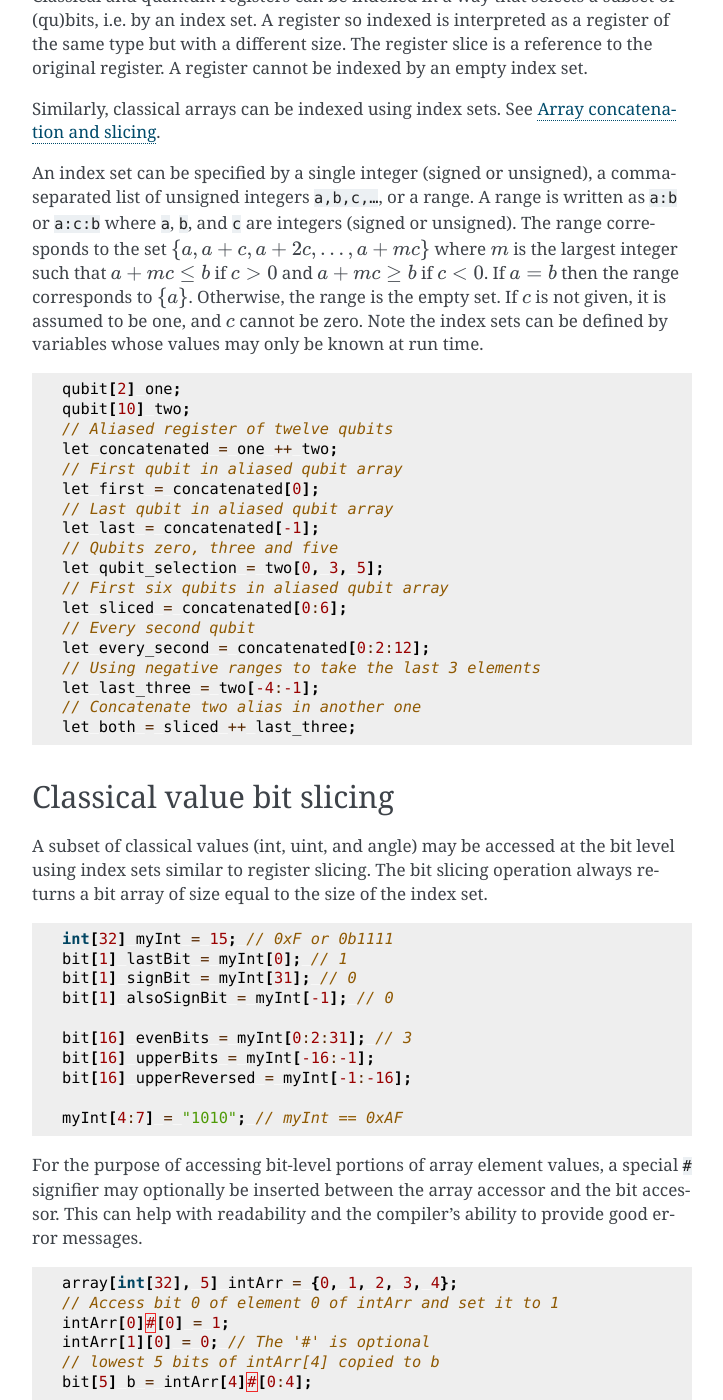
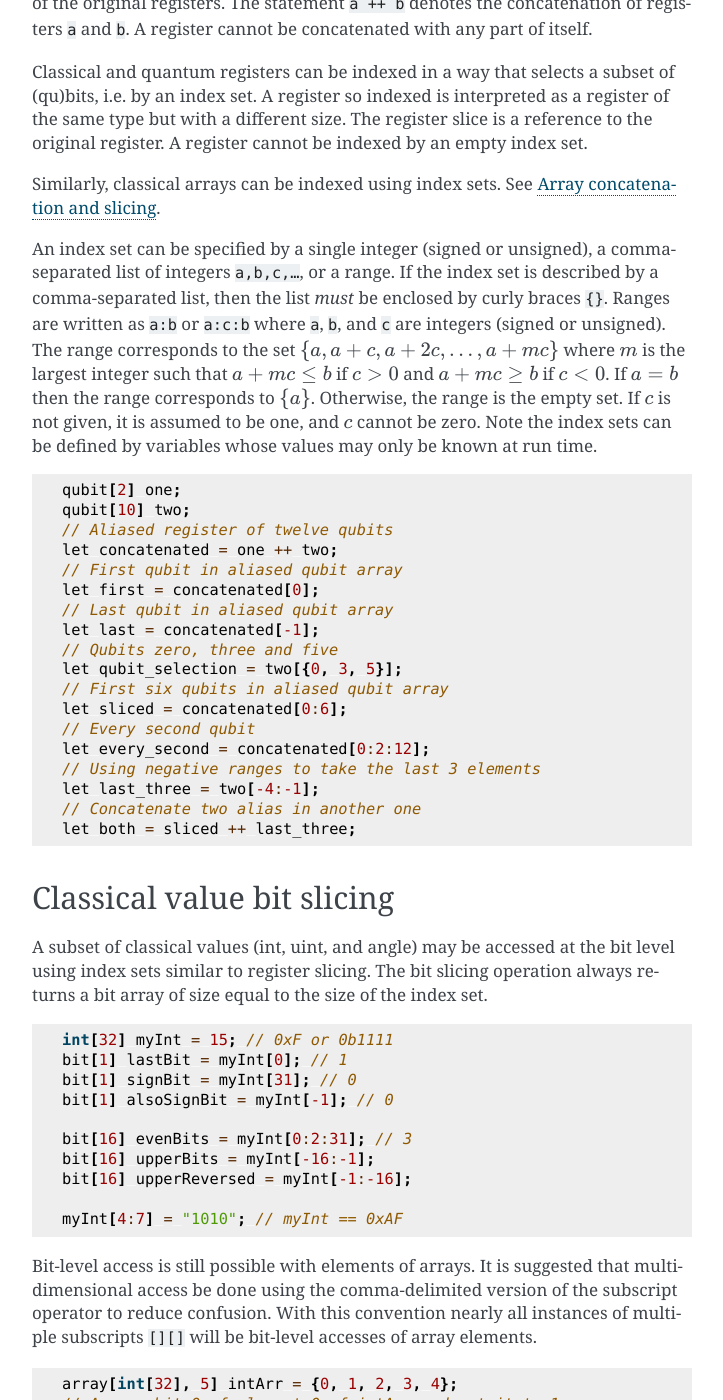
Before and after one commit to openqasm/openqasm, a Sphinx documentation site: the page built from source/language/types.rst, in a window 1280 px wide and 1400 px high, scrolled down 7398 px. Shown: the whole window, without its empty margins (388-1111 px from the left). Built offline with Sphinx 7.4.7, drawn with Linux system fonts in a browser that asks for light colours; cross-references to code outside the pages are shown as plain code; some of the changed text lies outside the part shown.

Commit message:
Allow multi-dimensional subscript operator to use comma-separated indices instead of multipl [][], also specify that comma-separated list index sets must be enclosed by {}

```diff
--- a/source/language/subroutines.rst
+++ b/source/language/subroutines.rst
@@ -101,7 +101,7 @@
    array[int[8], 3, 5] bb;
 
    arr_subroutine(aa);
-   arr_subroutine(bb[1][0:3]);
+   arr_subroutine(bb[1, 0:3]);
    mut_subroutine(aa[1:3]); // aa[3] = 10
 
 The lifetime of the array reference is limited to within the scope of the
--- a/source/language/types.rst
+++ b/source/language/types.rst
@@ -296,7 +296,10 @@
 The index ``-1`` means the last element of the array, ``-2`` is the second to
 last, and so on, with ``-n`` being the first element of an n-element array.
 Multi-dimensional arrays (as in the example above) are allowed, with a maximum
-of 7 total dimensions.
+of 7 total dimensions. The subscript operator ``[]`` is used for element access,
+and for multi-dimensional arrays subarray accesses can be specified using a
+comma-delimited list of indices (*e.g.* ``myArr[1, 2, 3]``), with the outer
+dimesion specified first.
 
 For backwards compatability, the standard
 ways of declaring quantum registers and bit registers are equivalent to the
@@ -385,8 +388,10 @@
 Similarly, classical arrays can be indexed using index sets. See :any:`array-slicing`.
 
 An index set can be specified by a single integer (signed or unsigned), a
-comma-separated list of unsigned integers ``a,b,c,…``, or a range. A
-range is written as ``a:b`` or ``a:c:b`` where ``a``, ``b``, and ``c`` are integers (signed or unsigned).
+comma-separated list of integers ``a,b,c,…``, or a range. If the index
+set is described by a comma-separated list, then the list
+*must* be enclosed by curly braces ``{}``. Ranges are written as ``a:b`` or
+``a:c:b`` where ``a``, ``b``, and ``c`` are integers (signed or unsigned).
 The range corresponds to the set :math:`\{a, a+c, a+2c, \dots, a+mc\}`
 where :math:`m` is the largest integer such that :math:`a+mc\leq b` if
 :math:`c>0` and :math:`a+mc\geq b` if :math:`c<0`. If :math:`a=b` then
@@ -406,7 +411,7 @@
    // Last qubit in aliased qubit array
    let last = concatenated[-1];
    // Qubits zero, three and five
-   let qubit_selection = two[0, 3, 5];
+   let qubit_selection = two[{0, 3, 5}];
    // First six qubits in aliased qubit array
    let sliced = concatenated[0:6];
    // Every second qubit
@@ -436,19 +441,19 @@
 
    myInt[4:7] = "1010"; // myInt == 0xAF
 
-For the purpose of accessing bit-level portions of array element values, a
-special ``#`` signifier may optionally be inserted between the array accessor
-and the bit accessor. This can help with readability and the compiler's ability
-to provide good error messages.
+Bit-level access is still possible with elements of arrays. It is suggested that
+multi-dimensional access be done using the comma-delimited version of the
+subscript operator to reduce confusion. With this convention nearly all
+instances of multiple subscripts ``[][]`` will be bit-level accesses of array
+elements.
 
 .. code-block:: c
 
    array[int[32], 5] intArr = {0, 1, 2, 3, 4};
    // Access bit 0 of element 0 of intArr and set it to 1
-   intArr[0]#[0] = 1;
-   intArr[1][0] = 0; // The '#' is optional
+   intArr[0][0] = 1;
    // lowest 5 bits of intArr[4] copied to b
-   bit[5] b = intArr[4]#[0:4];
+   bit[5] b = intArr[4][0:4];
 
 .. _array-slicing:
 
```
Also changed, not shown: other parts of source/language/types.rst (+10 -10 lines).
